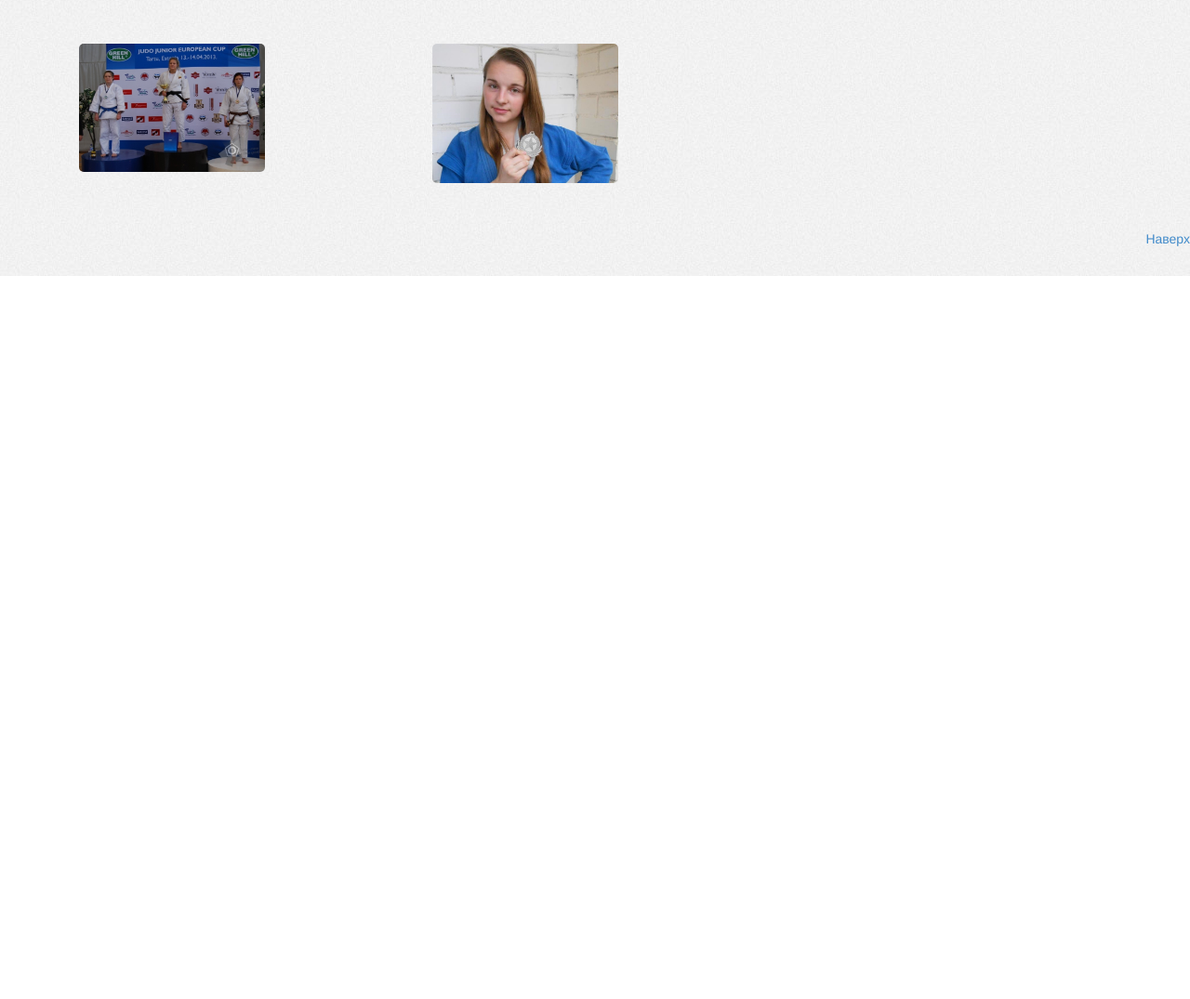
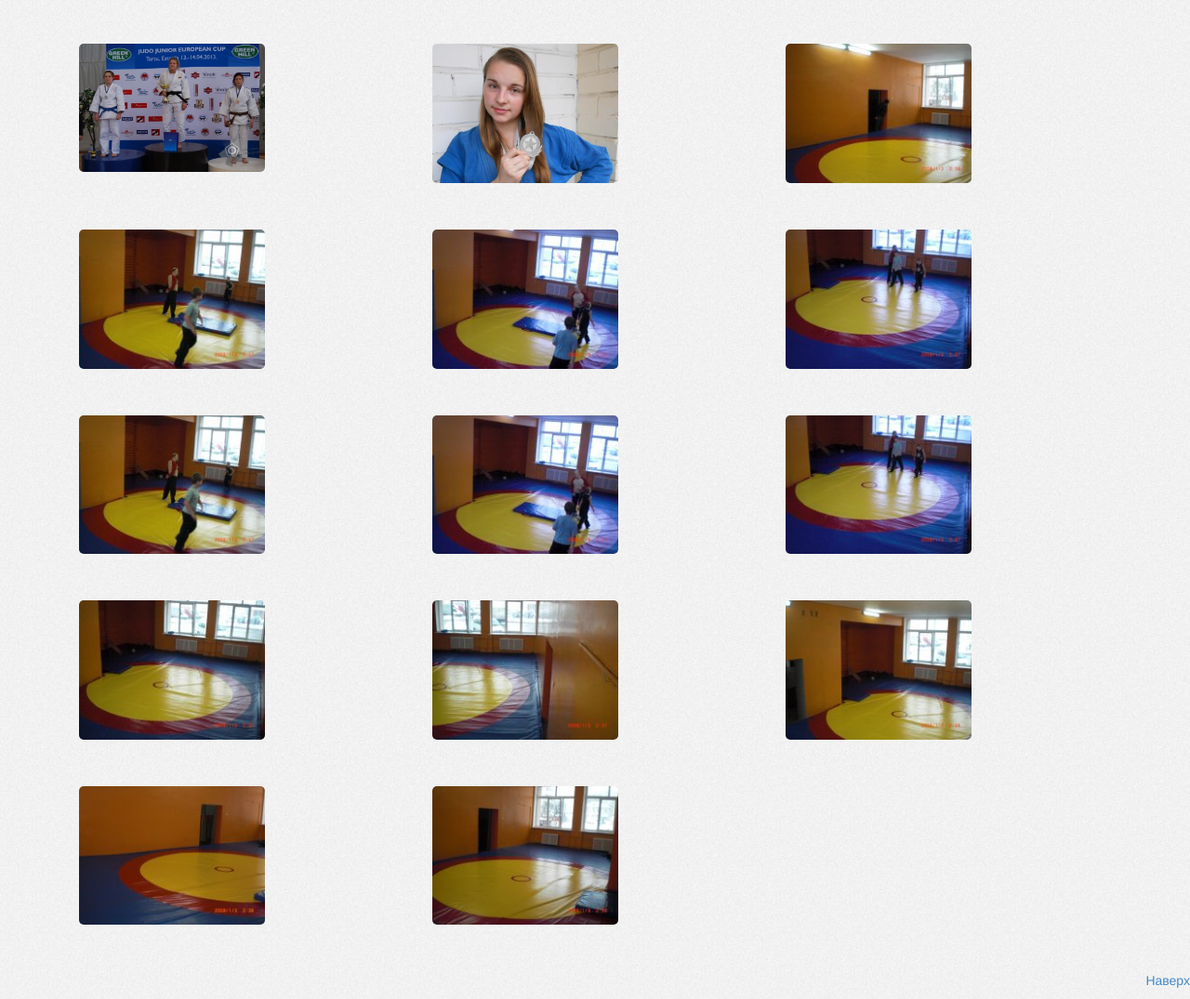
Before and after one commit to sdushor4/sdushor4.github.io, a website: page galery.html in a window 1280 px wide. Shown: the part 503-1578 px from the top of the page at 93% size. Before the commit the page ends 800 px from the top, so only its background shows below. Drawn offline with Linux system fonts and the light colour scheme.

Commit message:
update image galery

```diff
--- a/galery.html
+++ b/galery.html
@@ -53,6 +53,7 @@
     </div>
 
     <div class="container galery-container margined-container">
+
     	<div class="row margined-row">
     		<div class="col-md-4">
     			<a href="images/fotos/IMG_1.jpg" data-lightbox="roadtrip">
@@ -70,6 +71,7 @@
     			</a>
     		</div>
     	</div>
+
     	<div class="row margined-row">
     		<div class="col-md-4">
     			<a href="images/fotos/IMG_4.jpg" data-lightbox="roadtrip">
@@ -87,6 +89,7 @@
     			</a>
     		</div>
     	</div>
+
     	<div class="row margined-row">
             <div class="col-md-4">
                 <a href="images/fotos/IMG_7.jpg" data-lightbox="roadtrip">
@@ -96,6 +99,78 @@
             <div class="col-md-4">
                 <a href="images/fotos/IMG_8.jpg" data-lightbox="roadtrip">
                     <img src="images/fotos/IMG_8.jpg" class="img-preview">
+                </a>
+            </div>
+            <div class="col-md-4">
+                <a href="images/fotos/IMG_9.jpg" data-lightbox="roadtrip">
+                    <img src="images/fotos/IMG_9.jpg" class="img-preview">
+                </a>
+            </div>
+        </div>
+
+        <div class="row margined-row">
+            <div class="col-md-4">
+                <a href="images/fotos/IMG_10.jpg" data-lightbox="roadtrip">
+                    <img src="images/fotos/IMG_10.jpg" class="img-preview">
+                </a>
+            </div>
+            <div class="col-md-4">
+                <a href="images/fotos/IMG_11.jpg" data-lightbox="roadtrip">
+                    <img src="images/fotos/IMG_11.jpg" class="img-preview">
+                </a>
+            </div>
+            <div class="col-md-4">
+                <a href="images/fotos/IMG_12.jpg" data-lightbox="roadtrip">
+                    <img src="images/fotos/IMG_12.jpg" class="img-preview">
+                </a>
+            </div>
+        </div>
+
+        <div class="row margined-row">
+            <div class="col-md-4">
+                <a href="images/fotos/IMG_10.jpg" data-lightbox="roadtrip">
+                    <img src="images/fotos/IMG_10.jpg" class="img-preview">
+                </a>
+            </div>
+            <div class="col-md-4">
+                <a href="images/fotos/IMG_11.jpg" data-lightbox="roadtrip">
+                    <img src="images/fotos/IMG_11.jpg" class="img-preview">
+                </a>
+            </div>
+            <div class="col-md-4">
+                <a href="images/fotos/IMG_12.jpg" data-lightbox="roadtrip">
+                    <img src="images/fotos/IMG_12.jpg" class="img-preview">
+                </a>
+            </div>
+        </div>
+
+        <div class="row margined-row">
+            <div class="col-md-4">
+                <a href="images/fotos/IMG_13.jpg" data-lightbox="roadtrip">
+                    <img src="images/fotos/IMG_13.jpg" class="img-preview">
+                </a>
+            </div>
+            <div class="col-md-4">
+                <a href="images/fotos/IMG_14.jpg" data-lightbox="roadtrip">
+                    <img src="images/fotos/IMG_14.jpg" class="img-preview">
+                </a>
+            </div>
+            <div class="col-md-4">
+                <a href="images/fotos/IMG_15.jpg" data-lightbox="roadtrip">
+                    <img src="images/fotos/IMG_15.jpg" class="img-preview">
+                </a>
+            </div>
+        </div>
+
+        <div class="row margined-row">
+            <div class="col-md-4">
+                <a href="images/fotos/IMG_16.jpg" data-lightbox="roadtrip">
+                    <img src="images/fotos/IMG_16.jpg" class="img-preview">
+                </a>
+            </div>
+            <div class="col-md-4">
+                <a href="images/fotos/IMG_17.jpg" data-lightbox="roadtrip">
+                    <img src="images/fotos/IMG_17.jpg" class="img-preview">
                 </a>
             </div>
         </div>
```
Also changed, not shown: images/fotos/IMG_10.jpg (added), images/fotos/IMG_11.jpg (added), images/fotos/IMG_12.jpg (added), images/fotos/IMG_13.jpg (added), images/fotos/IMG_14.jpg (added), images/fotos/IMG_15.jpg (added), images/fotos/IMG_16.jpg (added), images/fotos/IMG_17.jpg (added), images/fotos/IMG_9.jpg (added). Lines whose indentation alone changed are shown as unchanged.
